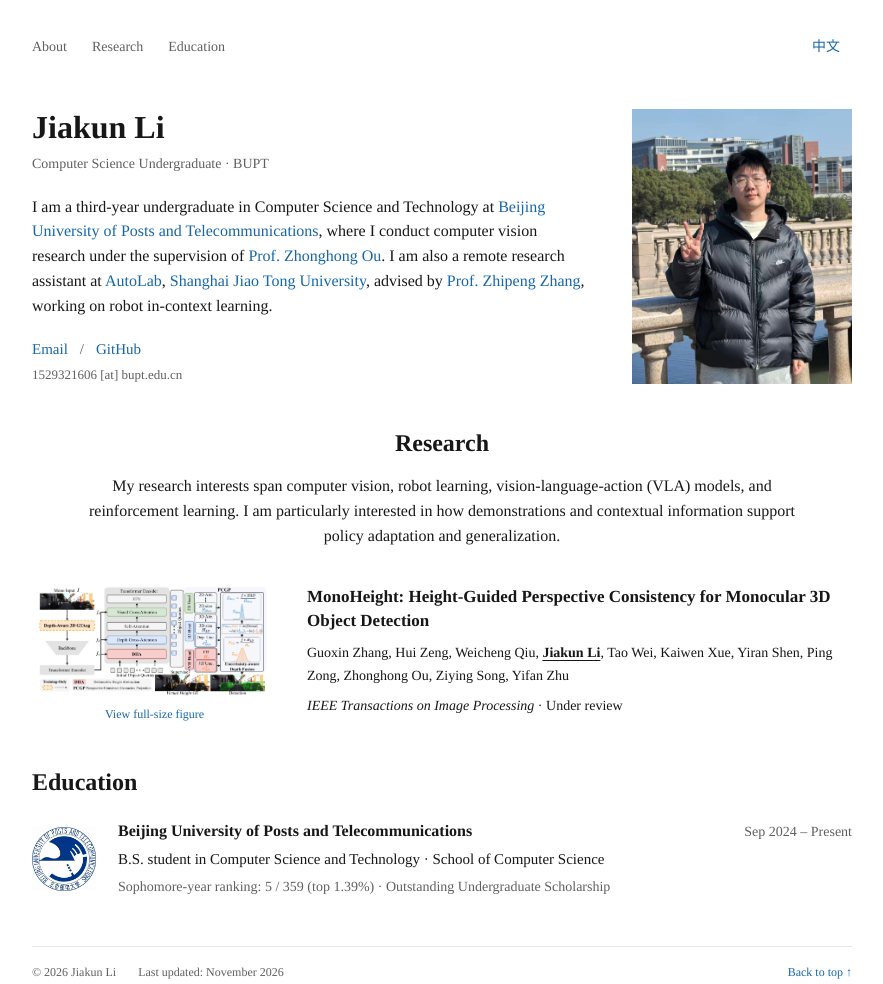
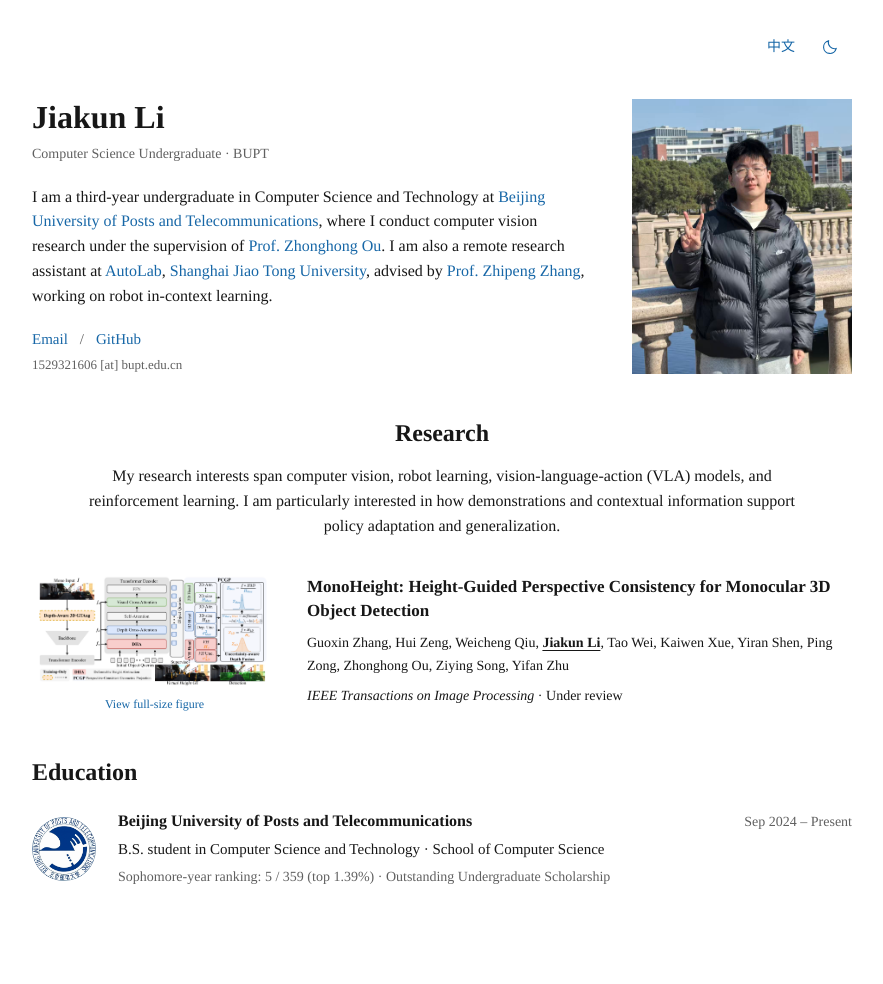
Before and after one commit to ljk-777/ljk-777.github.io, a plain HTML site: page index.html in a window 1280 px wide. Shown: the whole page, without its empty margins (198-1081 px from the left). After the commit the page ends 952 px from the top, so only its background shows below. Drawn offline with Linux system fonts and the light colour scheme.

Commit message:
Remove navigation and footer and add persistent dark mode

```diff
--- a/index.html
+++ b/index.html
@@ -11,23 +11,21 @@
   <meta property="og:url" content="https://ljk-777.github.io/" />
   <link rel="canonical" href="https://ljk-777.github.io/" />
   <link rel="icon" href="assets/icon.svg" type="image/svg+xml" />
-  <link rel="stylesheet" href="styles/style.css" />
-  <script src="scripts/main.js" defer></script>
+  <script src="scripts/theme.js?v=20261118-appearance"></script>
+  <link rel="stylesheet" href="styles/style.css?v=20261118-appearance" />
+  <script src="scripts/main.js?v=20261118-appearance" defer></script>
   <title>Jiakun Li</title>
 </head>
 <body>
   <a class="skip-link" href="#main" data-i18n="skip">Skip to content</a>
   <div class="page">
-    <header class="site-header">
-      <nav aria-label="Main navigation">
-        <a href="#about" data-i18n="navAbout">About</a>
-        <a href="#research" data-i18n="navResearch">Research</a>
-        <a href="#education" data-i18n="navEducation">Education</a>
-      </nav>
-      <div class="header-controls">
-        <button id="language-toggle" type="button" aria-label="切换到中文" hidden>中文</button>
-      </div>
-    </header>
+    <div class="page-tools" role="group" aria-label="Page preferences">
+      <button id="language-toggle" type="button" aria-label="切换到中文" hidden>中文</button>
+      <button class="theme-toggle" id="theme-toggle" type="button" aria-label="Switch to dark mode" aria-pressed="false" hidden>
+        <svg class="theme-icon-moon" viewBox="0 0 24 24" fill="none" stroke="currentColor" stroke-width="1.5" aria-hidden="true"><path d="M20.2 14A8.5 8.5 0 0 1 10 3.8 8.5 8.5 0 1 0 20.2 14Z" /></svg>
+        <svg class="theme-icon-sun" viewBox="0 0 24 24" fill="none" stroke="currentColor" stroke-width="1.5" aria-hidden="true"><circle cx="12" cy="12" r="4" /><path d="M12 2v2m0 16v2M2 12h2m16 0h2M4.9 4.9l1.4 1.4m11.4 11.4 1.4 1.4m0-14.2-1.4 1.4M6.3 17.7l-1.4 1.4" /></svg>
+      </button>
+    </div>
     <main id="main">
       <section class="introduction" id="about" aria-labelledby="name">
         <div class="intro-copy">
@@ -68,7 +66,6 @@
       </section>
 
     </main>
-    <footer class="site-footer"><span>© 2026 Jiakun Li</span><span data-i18n="updated">Last updated: November 2026</span><a href="#about" data-i18n="backToTop">Back to top ↑</a></footer>
   </div>
 </body>
 </html>
--- a/scripts/main.js
+++ b/scripts/main.js
@@ -1,9 +1,11 @@
 (() => {
   const languageButton = document.querySelector("#language-toggle");
+  const themeButton = document.querySelector("#theme-toggle");
+  const pageTools = document.querySelector(".page-tools");
   const translatedNodes = [...document.querySelectorAll("[data-i18n]")];
   const english = new Map(translatedNodes.map((node) => [node, node.textContent]));
   const chinese = {
-    skip: "跳到正文", navAbout: "简介", navResearch: "研究", navEducation: "教育",
+    skip: "跳到正文",
     affiliation: "计算机科学与技术本科生 · 北京邮电大学",
     introStart: "我目前是",
     bupt: "北京邮电大学",
@@ -23,12 +25,18 @@
     educationDate: "2024.09 – 至今",
     degree: "计算机学院 · 计算机科学与技术专业本科生",
     educationDetails: "大二学年排名：5 / 359（前 1.39%） · 本科生优秀奖学金",
-    updated: "最近更新：2026 年 11 月",
-    backToTop: "返回顶部 ↑",
   };
 
   let language = "en";
   try { language = localStorage.getItem("marine-homepage-language") === "zh" ? "zh" : "en"; } catch { /* Preferences are optional. */ }
+
+  function updateThemeButton() {
+    const dark = document.documentElement.dataset.theme === "dark";
+    const label = language === "zh" ? (dark ? "切换到浅色模式" : "切换到夜间模式") : (dark ? "Switch to light mode" : "Switch to dark mode");
+    themeButton.setAttribute("aria-pressed", String(dark));
+    themeButton.setAttribute("aria-label", label);
+    themeButton.title = label;
+  }
 
   function setLanguage(nextLanguage) {
     language = nextLanguage;
@@ -38,12 +46,22 @@
     document.documentElement.lang = language === "zh" ? "zh-CN" : "en";
     languageButton.textContent = language === "zh" ? "EN" : "中文";
     languageButton.setAttribute("aria-label", language === "zh" ? "Switch to English" : "切换到中文");
+    pageTools.setAttribute("aria-label", language === "zh" ? "页面偏好设置" : "Page preferences");
+    updateThemeButton();
   }
 
   languageButton.hidden = false;
+  themeButton.hidden = false;
   setLanguage(language);
   languageButton.addEventListener("click", () => {
     setLanguage(language === "en" ? "zh" : "en");
     try { localStorage.setItem("marine-homepage-language", language); } catch { /* Keep the page usable without storage. */ }
   });
+  themeButton.addEventListener("click", () => {
+    const theme = document.documentElement.dataset.theme === "dark" ? "light" : "dark";
+    document.documentElement.dataset.theme = theme;
+    document.querySelector('meta[name="theme-color"]').content = theme === "dark" ? "#191c22" : "#ffffff";
+    updateThemeButton();
+    try { localStorage.setItem("marine-homepage-theme", theme); } catch { /* The current visit still supports theme switching. */ }
+  });
 })();
--- /dev/null
+++ b/scripts/theme.js
@@ -0,0 +1,8 @@
+(() => {
+  let theme = "light";
+  try {
+    theme = localStorage.getItem("marine-homepage-theme") === "dark" ? "dark" : "light";
+  } catch { /* Keep the default when storage is unavailable. */ }
+  document.documentElement.dataset.theme = theme;
+  document.querySelector('meta[name="theme-color"]').content = theme === "dark" ? "#191c22" : "#ffffff";
+})();
--- a/styles/style.css
+++ b/styles/style.css
@@ -5,26 +5,41 @@
   --muted: #606060;
   --link: #1767a7;
   --line: #e7e7e7;
+  --control-hover: #f2f4f7;
+  --selection-background: #e2edf7;
+  --selection-text: #153654;
   --font: Times, "Times New Roman", "Songti SC", SimSun, serif;
 }
+html[data-theme="dark"] {
+  color-scheme: dark;
+  --background: #191c22;
+  --text: #e5e8ec;
+  --muted: #a8b0bc;
+  --link: #91bcec;
+  --line: #353b45;
+  --control-hover: #282d35;
+  --selection-background: #294967;
+  --selection-text: #f1f5f9;
+}
 * { box-sizing: border-box; }
-html { scroll-padding-top: 24px; background: #ffffff; }
-body { margin: 0; background: var(--background); color: var(--text); font-family: var(--font); font-size: 16px; line-height: 1.55; }
-::selection { color: #153654; background: #e2edf7; }
+html { scroll-padding-top: 24px; background: var(--background); }
+body { margin: 0; background: var(--background); color: var(--text); font-family: var(--font); font-size: 16px; line-height: 1.55; transition: background-color .15s ease, color .15s ease; }
+::selection { color: var(--selection-text); background: var(--selection-background); }
 a { color: var(--link); text-decoration: none; text-underline-offset: 3px; }
 a:hover { text-decoration: underline; }
 button { font: inherit; }
 :focus-visible { outline: 2px solid var(--link); outline-offset: 5px; }
 [hidden] { display: none !important; }
-.skip-link { position: fixed; top: -70px; left: 20px; z-index: 10; padding: 8px 15px; background: #ffffff; border: 1px solid currentColor; }
+.skip-link { position: fixed; top: -70px; left: 20px; z-index: 10; padding: 8px 15px; background: var(--background); border: 1px solid currentColor; }
 .skip-link:focus { top: 12px; }
-.page { max-width: 900px; margin: 0 auto; padding: 25px 40px 25px; }
-.site-header { display: grid; grid-template-columns: minmax(0, 1fr) max-content; align-items: center; gap: 24px; margin-bottom: 38px; }
-.site-header nav { display: flex; flex-wrap: wrap; gap: 10px 25px; }
-.site-header nav a { color: var(--muted); font-size: 14px; }
-.site-header nav a:hover { color: var(--link); }
-.header-controls { justify-self: end; }
-.header-controls button { display: block; min-width: 52px; min-height: 44px; padding: 8px 12px; border: 0; color: var(--link); background: none; font-size: 14px; cursor: pointer; touch-action: manipulation; }
+.page { max-width: 900px; margin: 0 auto; padding: 25px 40px 64px; }
+.page-tools { display: flex; justify-content: flex-end; align-items: center; gap: 5px; min-height: 44px; margin-bottom: 28px; }
+.page-tools button { display: grid; place-items: center; min-width: 44px; min-height: 44px; padding: 8px; border: 0; border-radius: 5px; color: var(--link); background: none; font-size: 14px; cursor: pointer; touch-action: manipulation; }
+.page-tools button:hover { background: var(--control-hover); }
+.theme-toggle svg { width: 18px; height: 18px; }
+.theme-icon-sun { display: none; }
+html[data-theme="dark"] .theme-icon-sun { display: block; }
+html[data-theme="dark"] .theme-icon-moon { display: none; }
 .introduction { display: grid; grid-template-columns: minmax(0, 1fr) 220px; align-items: center; gap: 40px; }
 h1 { margin: 0 0 6px; font-size: 32px; font-weight: 700; line-height: 1.25; }
 p { margin: 0 0 14px; }
@@ -52,25 +67,22 @@ h3 { margin: 0 0 8px; font-size: 17px; font-weight: 700; line-height: 1.4; }
 .entry-copy .entry-status { font-size: 14px; }
 .entry-copy > :last-child { margin-bottom: 0; }
 .education-entry { display: grid; grid-template-columns: 64px minmax(0, 1fr); align-items: center; gap: 22px; }
-.university-logo { display: block; width: 64px; height: 64px; object-fit: contain; }
+.university-logo { display: block; width: 64px; height: 64px; object-fit: contain; border-radius: 50%; }
 .education-heading { display: flex; align-items: baseline; justify-content: space-between; gap: 5px 20px; flex-wrap: wrap; }
 .education-heading h3 { margin: 0; font-size: 16px; }
 .education-heading h3 a { color: var(--text); }
 .education-date { flex-shrink: 0; color: var(--muted); font-size: 14px; }
 .education-copy > p { margin: 5px 0 0; font-size: 15px; }
 .education-copy > .education-details { color: var(--muted); font-size: 14px; }
-.site-footer { display: flex; flex-wrap: wrap; gap: 8px 22px; margin-top: 48px; padding-top: 16px; border-top: 1px solid var(--line); color: var(--muted); font-size: 12px; }
-.site-footer > a { margin-left: auto; }
 @media (max-width: 760px) {
-  .page { padding: 21px 28px 25px; }
+  .page { padding: 21px 28px 54px; }
   .introduction { grid-template-columns: minmax(0, 1fr) 175px; gap: 27px; }
   .research-row { grid-template-columns: 210px minmax(0, 1fr); gap: 25px; }
 }
 @media (max-width: 570px) {
-  .page { padding: 17px 22px 22px; }
-  .site-header { margin-bottom: 28px; gap: 12px; }
-  .site-header nav { gap: 10px 18px; }
-  .site-header nav a, .header-controls button { font-size: 13px; }
+  .page { padding: 17px 22px 42px; }
+  .page-tools { margin-bottom: 23px; }
+  .page-tools button { font-size: 13px; }
   .introduction { grid-template-columns: minmax(0, 1fr) 98px; column-gap: 15px; row-gap: 0; align-items: start; }
   .intro-copy { display: contents; }
   h1 { grid-column: 1; font-size: 30px; }
@@ -90,11 +102,12 @@ h3 { margin: 0 0 8px; font-size: 17px; font-weight: 700; line-height: 1.4; }
   .education-date { font-size: 13px; }
   .education-copy > p { font-size: 14px; }
   .education-copy > .education-details { font-size: 13px; }
-  .site-footer { margin-top: 35px; gap: 5px 15px; font-size: 11px; }
 }
 @media (max-width: 360px) {
   .page { padding-left: 18px; padding-right: 18px; }
-  .site-header nav { gap: 8px 14px; }
   .introduction { grid-template-columns: minmax(0, 1fr) 84px; gap: 0 12px; }
   h1 { font-size: 28px; }
 }
+@media (prefers-reduced-motion: reduce) {
+  body { transition: none; }
+}
```
Also changed, not shown: 1 other file.
